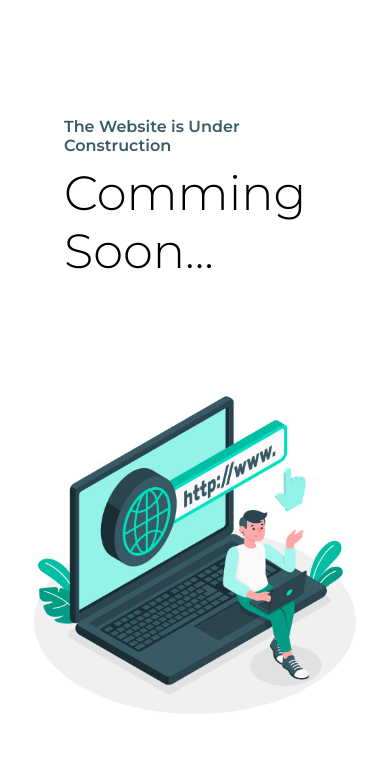
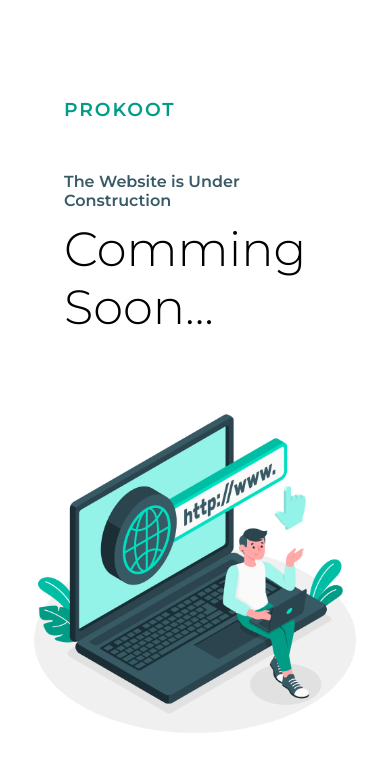
Before and after one commit to moulsiri/underConstruction, a plain HTML site: page index.html in a window 390 px wide. Drawn offline with Linux system fonts and the light colour scheme.

Commit message:
logo added

```diff
--- a/index.html
+++ b/index.html
@@ -13,8 +13,11 @@
 <body>
     <main>
         <div id="hero">
+
             <div id="lft">
-   <div id="heading">
+            <h3>PROKOOT</h3>
+
+               <div id="heading">
                 <h4>The Website is Under Construction</h4>
                 <h1>Comming Soon...</h1>
 
--- a/style.css
+++ b/style.css
@@ -25,7 +25,23 @@ main{
     width: 50%;
     display: flex;
     align-items: center;
-    justify-content: center;
+    min-height: inherit;
+    justify-content: space-between;
+    flex-direction: column;
+
+
+}
+#lft h3{
+    font-family: 'Montserrat', sans-serif;
+    text-align: left;
+    margin-top: 10vh;
+    letter-spacing: .1em;
+    color: #009C86;
+    width: 100%;
+
+
+
+
 }
 #rt{
     width: 50%;
@@ -37,6 +53,9 @@ main{
 }
 
 #heading{
+    /* background-color: yellow; */
+    height: 60vh;
+    width: 100%;
 }
 #heading h4{
     font-family: 'Montserrat', sans-serif;
@@ -65,9 +84,17 @@ main{
     }
     #lft{
         width: 100%;
+        min-height: initial;
+    }
+    #lft h3{
+        margin-top:0;
     }
     #rt{
         width: 100%;
+    }
+    #heading{
+        height: fit-content;
+        margin-top: 6vh;
     }
     #heading h1{
         font-size: 3em;
```
Also changed, not shown: UnderConstruction/asset/3918929.jpg (deleted), UnderConstruction/asset/www-concept-illustration/3918929.jpg (deleted), UnderConstruction/asset/www-concept-illustration/License free.txt (deleted), UnderConstruction/asset/www-concept-illustration/License premium.txt (deleted), 2 other files.
